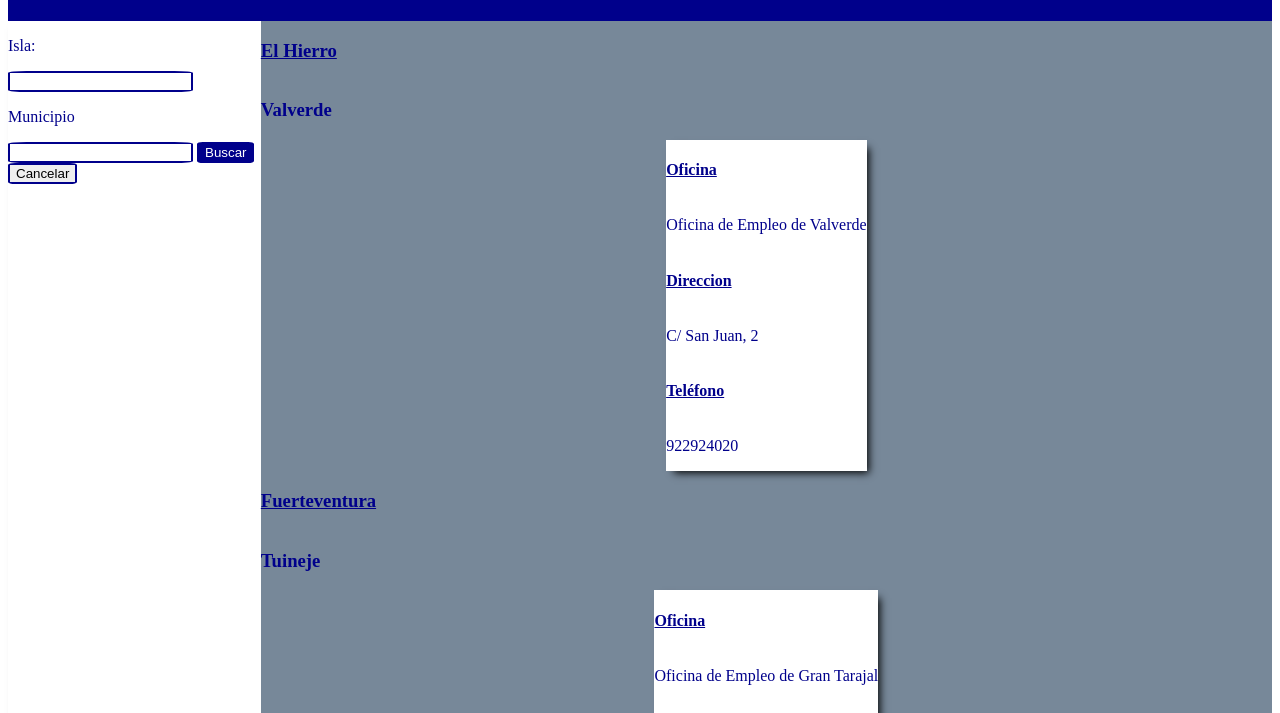
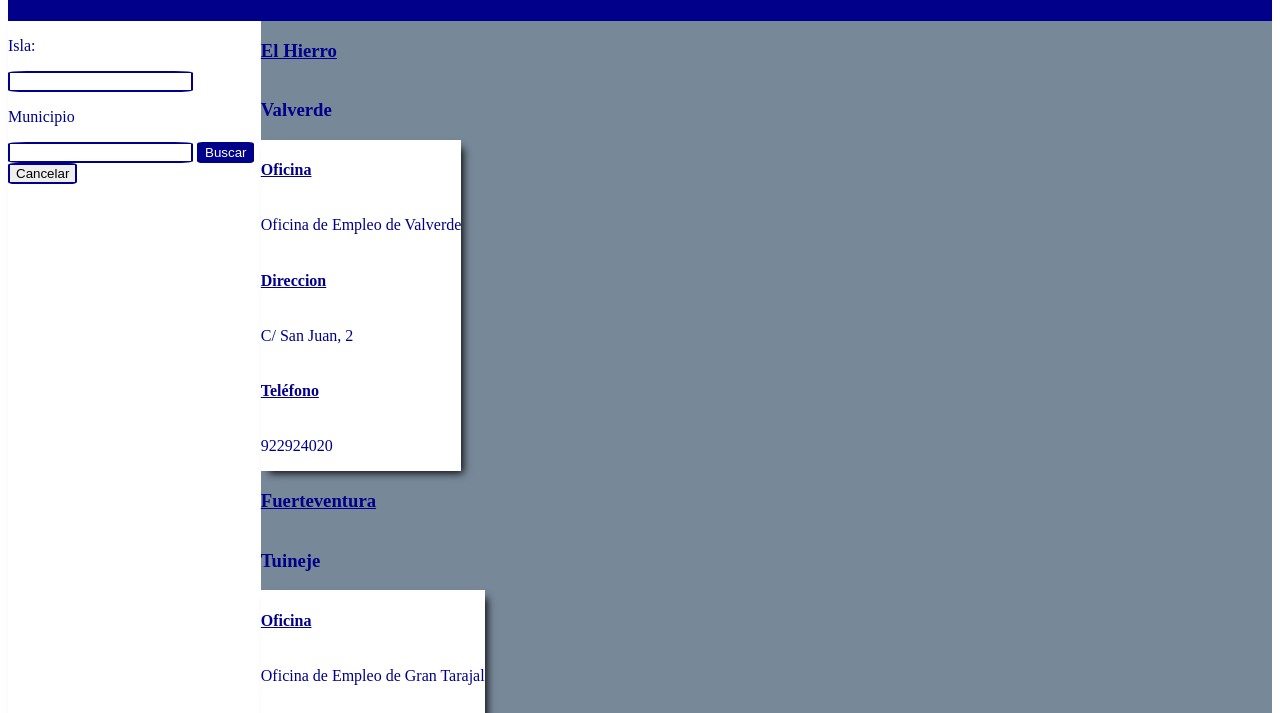
Before and after one commit to Nujuron/Actividad-Oficinas, a website with bundled scripts: page html/index.html in a window 1280 px wide. Shown: the part 87-800 px from the top of the page. Built offline with nearby package versions, Linux system fonts and the light colour scheme.

Commit message:
flex change

```diff
--- a/css/main.css
+++ b/css/main.css
@@ -66,7 +66,8 @@ h4{
         display:flex;
         flex-wrap: wrap;
         flex-direction: row;
-        justify-content: space-around;
+        justify-content: flex-start;
+
     }
 
 }
```
